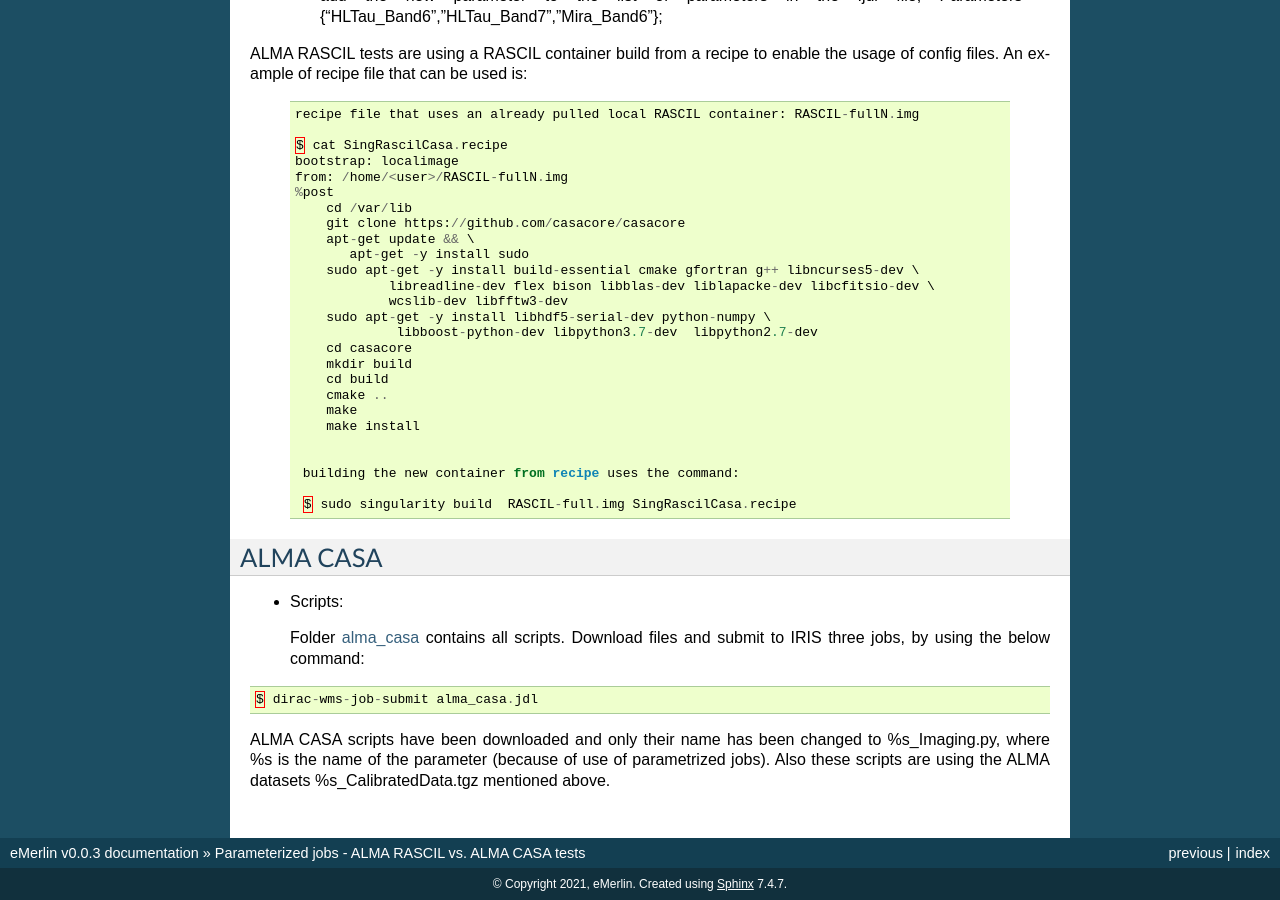
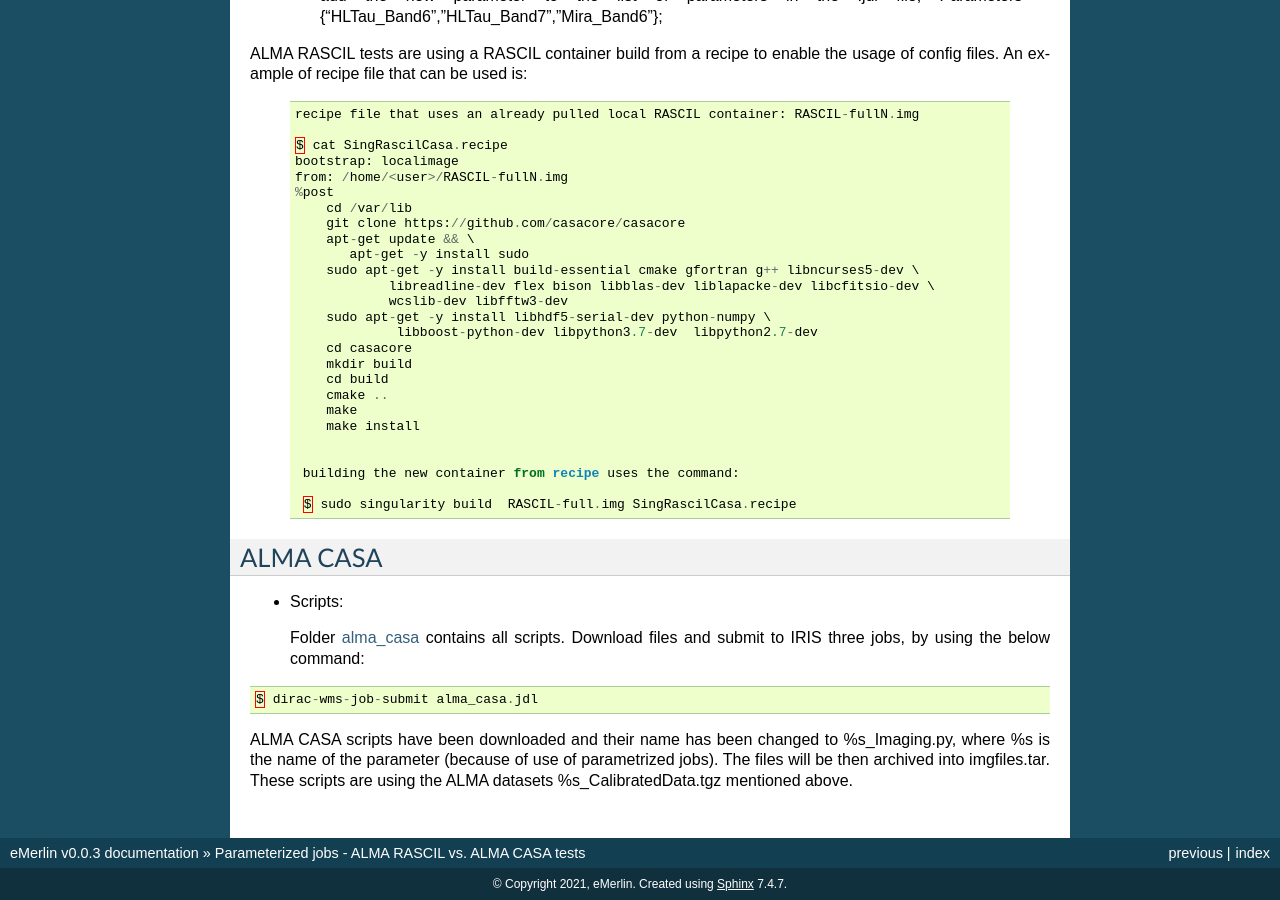
Before and after one commit to cimpan91/Docs, a Sphinx documentation site: the page built from Docs/ALMA.rst, in a window 1280 px wide and 900 px high, scrolled down 668 px. Built offline with Sphinx 7.4.7, drawn with Linux system fonts in a browser that asks for light colours.

Commit message:
Update ALMA.rst

```diff
--- a/Docs/ALMA.rst
+++ b/Docs/ALMA.rst
@@ -84,4 +84,4 @@ ALMA CASA
    $ dirac-wms-job-submit alma_casa.jdl
 
 
-ALMA CASA scripts have been downloaded and only their name has been changed to %s_Imaging.py, where %s is the name of the parameter (because of use of parametrized jobs). Also these scripts are using the ALMA datasets %s_CalibratedData.tgz mentioned above.
+ALMA CASA scripts have been downloaded and their name has been changed to %s_Imaging.py, where %s is the name of the parameter (because of use of parametrized jobs). The files will be then archived into imgfiles.tar. These scripts are using the ALMA datasets %s_CalibratedData.tgz mentioned above.
```
